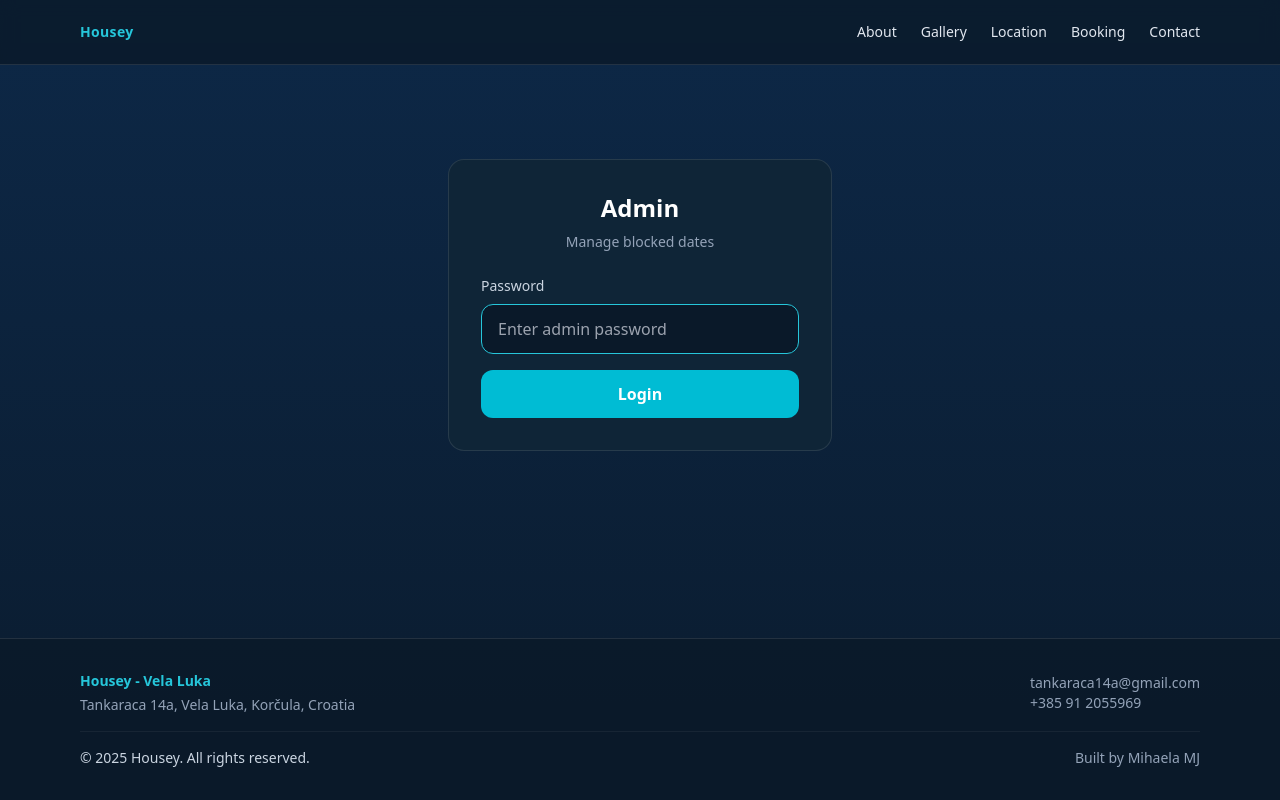
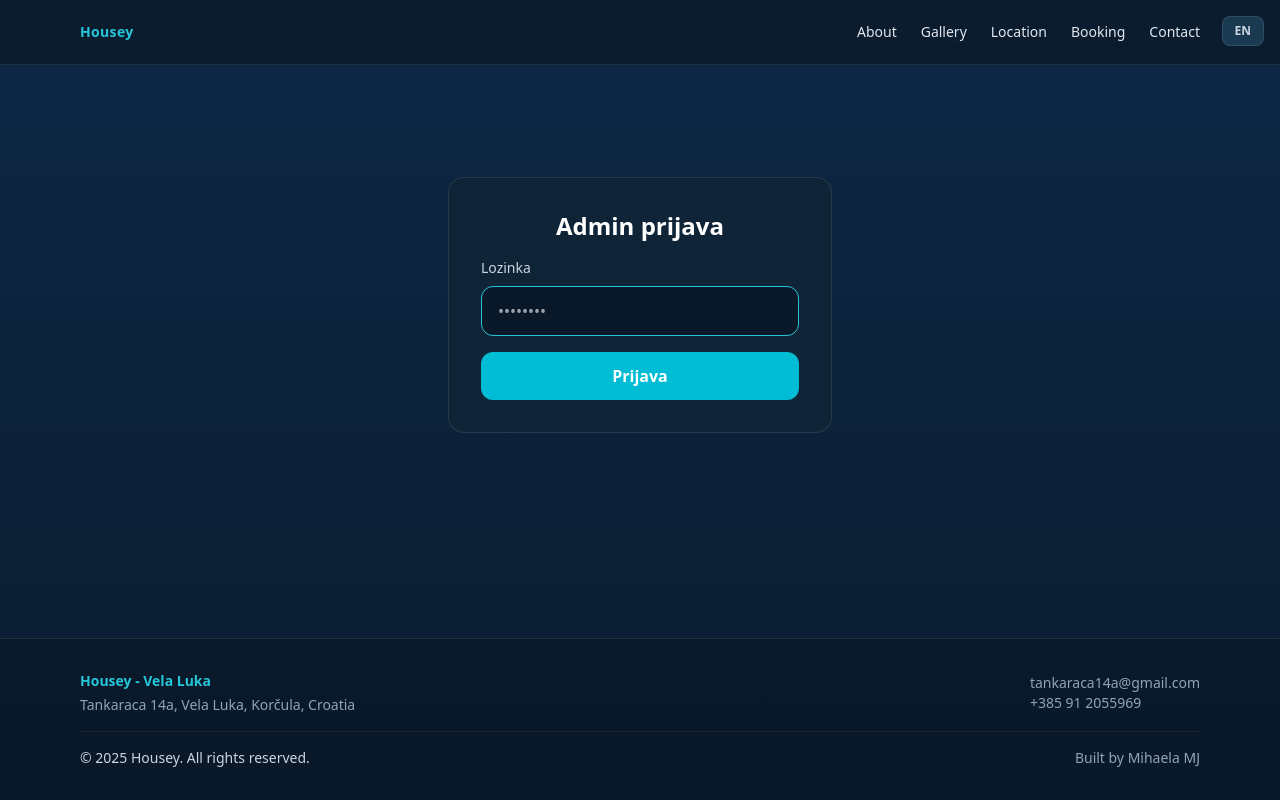
Before and after one commit to tankaraca14a/housey, a Next.js app: page /admin in a window 1280 px wide. Built offline with nearby package versions, Linux system fonts and the light colour scheme.

Commit message:
feat: add Croatian/English toggle to admin page

```diff
--- a/app/admin/page.tsx
+++ b/app/admin/page.tsx
@@ -8,17 +8,142 @@ function formatDate(year: number, month: number, day: number): string {
   return `${year}-${String(month + 1).padStart(2, "0")}-${String(day).padStart(2, "0")}`;
 }
 
-const MONTH_NAMES = [
+// ── Translations ──────────────────────────────────────────────────────────────
+interface Translations {
+  adminLogin: string;
+  password: string;
+  login: string;
+  wrongPassword: string;
+  blockedDates: string;
+  saveChanges: string;
+  saving: string;
+  changesSaved: string;
+  saveFailed: string;
+  clickToBlock: string;
+  previous: string;
+  next: string;
+  loading: string;
+  blocked: string;
+  available: string;
+  past: string;
+  monthNames: string[];
+  dayNames: string[];
+  bookings: string;
+  refresh: string;
+  noBookings: string;
+  loadingBookings: string;
+  checkIn: string;
+  checkOut: string;
+  guests: string;
+  message: string;
+  confirm: string;
+  decline: string;
+  confirmed: string;
+  declined: string;
+  pending: string;
+  confirming: string;
+  declining: string;
+  total: string;
+  pendingCount: string;
+  submitted: string;
+  logout: string;
+}
+
+const translations: Record<"hr" | "en", Translations> = {
+  hr: {
+    adminLogin: "Admin prijava",
+    password: "Lozinka",
+    login: "Prijava",
+    wrongPassword: "Pogrešna lozinka",
+    blockedDates: "Blokirani datumi",
+    saveChanges: "Spremi promjene",
+    saving: "Spremanje...",
+    changesSaved: "Promjene spremljene!",
+    saveFailed: "Spremanje nije uspjelo. Pokušajte ponovo.",
+    clickToBlock: "Kliknite datume za blokiranje/odblokiranje",
+    previous: "Prethodni",
+    next: "Sljedeći",
+    loading: "Učitavanje...",
+    blocked: "Blokirano",
+    available: "Dostupno",
+    past: "Prošlo",
+    monthNames: [
+      "Siječanj", "Veljača", "Ožujak", "Travanj", "Svibanj", "Lipanj",
+      "Srpanj", "Kolovoz", "Rujan", "Listopad", "Studeni", "Prosinac",
+    ],
+    dayNames: ["Pon", "Uto", "Sri", "Čet", "Pet", "Sub", "Ned"],
+    bookings: "Rezervacije",
+    refresh: "Osvježi",
+    noBookings: "Još nema rezervacija",
+    loadingBookings: "Učitavanje rezervacija...",
+    checkIn: "Dolazak",
+    checkOut: "Odlazak",
+    guests: "Gosti",
+    message: "Poruka",
+    confirm: "Potvrdi",
+    decline: "Odbij",
+    confirmed: "Potvrđeno",
+    declined: "Odbijeno",
+    pending: "Na čekanju",
+    confirming: "Potvrđivanje...",
+    declining: "Odbijanje...",
+    total: "ukupno",
+    pendingCount: "na čekanju",
+    submitted: "Poslano",
+    logout: "Odjava",
+  },
+  en: {
+    adminLogin: "Admin Login",
+    password: "Password",
+    login: "Login",
+    wrongPassword: "Wrong password",
+    blockedDates: "Blocked Dates",
+    saveChanges: "Save Changes",
+    saving: "Saving...",
+    changesSaved: "Changes saved!",
+    saveFailed: "Failed to save. Please try again.",
+    clickToBlock: "Click dates to block/unblock",
+    previous: "Previous",
+    next: "Next",
+    loading: "Loading...",
+    blocked: "Blocked",
+    available: "Available",
+    past: "Past",
+    monthNames: [
       "January", "February", "March", "April", "May", "June",
       "July", "August", "September", "October", "November", "December",
-];
-const DAY_NAMES = ["Mon", "Tue", "Wed", "Thu", "Fri", "Sat", "Sun"];
+    ],
+    dayNames: ["Mon", "Tue", "Wed", "Thu", "Fri", "Sat", "Sun"],
+    bookings: "Bookings",
+    refresh: "Refresh",
+    noBookings: "No bookings yet",
+    loadingBookings: "Loading bookings...",
+    checkIn: "Check-in",
+    checkOut: "Check-out",
+    guests: "Guests",
+    message: "Message",
+    confirm: "Confirm",
+    decline: "Decline",
+    confirmed: "Confirmed",
+    declined: "Declined",
+    pending: "Pending",
+    confirming: "Confirming...",
+    declining: "Declining...",
+    total: "total",
+    pendingCount: "pending",
+    submitted: "Submitted",
+    logout: "Logout",
+  },
+};
+
+type Lang = "hr" | "en";
 
 interface CalendarMonthProps {
   year: number;
   month: number;
   blockedDates: Set<string>;
   onToggle: (date: string) => void;
+  t: Translations;
 }
 
 interface Booking {
@@ -34,7 +159,7 @@ interface Booking {
   createdAt: string;
 }
 
-function CalendarMonth({ year, month, blockedDates, onToggle }: CalendarMonthProps) {
+function CalendarMonth({ year, month, blockedDates, onToggle, t }: CalendarMonthProps) {
   const today = new Date();
   today.setHours(0, 0, 0, 0);
 
@@ -50,10 +175,10 @@ function CalendarMonth({ year, month, blockedDates, onToggle }: CalendarMonthPro
   return (
     <div className="bg-surface-800 border border-white/10 rounded-2xl p-4 md:p-6">
       <h3 className="text-lg font-semibold text-white mb-4 text-center">
-        {MONTH_NAMES[month]} {year}
+        {t.monthNames[month]} {year}
       </h3>
       <div className="grid grid-cols-7 gap-1 mb-2">
-        {DAY_NAMES.map((d) => (
+        {t.dayNames.map((d) => (
           <div key={d} className="text-center text-xs font-medium text-slate-400 py-1">
             {d}
           </div>
@@ -90,34 +215,40 @@ function CalendarMonth({ year, month, blockedDates, onToggle }: CalendarMonthPro
   );
 }
 
-function StatusBadge({ status }: { status: Booking["status"] }) {
+function StatusBadge({ status, t }: { status: Booking["status"]; t: Translations }) {
   const classes = {
     pending: "bg-yellow-500/20 text-yellow-300 border border-yellow-500/40",
     confirmed: "bg-green-500/20 text-green-300 border border-green-500/40",
     declined: "bg-red-500/20 text-red-300 border border-red-500/40",
   };
+  const labels: Record<Booking["status"], string> = {
+    pending: t.pending,
+    confirmed: t.confirmed,
+    declined: t.declined,
+  };
   return (
     <span className={`inline-block px-2 py-0.5 rounded-full text-xs font-semibold ${classes[status]}`}>
-      {status.charAt(0).toUpperCase() + status.slice(1)}
+      {labels[status]}
     </span>
   );
 }
 
 export default function AdminPage() {
+  const [lang, setLang] = useState<Lang>("hr");
+  const t = translations[lang];
+
   const [authenticated, setAuthenticated] = useState(false);
   const [password, setPassword] = useState("");
   const [passwordError, setPasswordError] = useState("");
 
-  // Calendar state
   const [blockedDates, setBlockedDates] = useState<Set<string>>(new Set());
   const [saving, setSaving] = useState(false);
   const [saveMessage, setSaveMessage] = useState<{ type: "success" | "error"; text: string } | null>(null);
   const [loadingDates, setLoadingDates] = useState(false);
 
-  // Bookings state
   const [bookings, setBookings] = useState<Booking[]>([]);
   const [loadingBookings, setLoadingBookings] = useState(false);
-  const [bookingAction, setBookingAction] = useState<Record<string, boolean>>({});
+  const [bookingAction, setBookingAction] = useState<Record<string, "confirming" | "declining" | false>>({});
 
   const fetchBlockedDates = useCallback(async () => {
     setLoadingDates(true);
@@ -160,7 +291,7 @@ export default function AdminPage() {
       setAuthenticated(true);
       setPasswordError("");
     } else {
-      setPasswordError("Incorrect password.");
+      setPasswordError(t.wrongPassword);
     }
   };
 
@@ -191,17 +322,17 @@ export default function AdminPage() {
       if (!res.ok) {
         throw new Error("Failed to save");
       }
-      setSaveMessage({ type: "success", text: "Blocked dates saved successfully!" });
+      setSaveMessage({ type: "success", text: t.changesSaved });
       setTimeout(() => setSaveMessage(null), 3000);
     } catch {
-      setSaveMessage({ type: "error", text: "Failed to save. Please try again." });
+      setSaveMessage({ type: "error", text: t.saveFailed });
     } finally {
       setSaving(false);
     }
   };
 
   const handleConfirm = async (id: string) => {
-    setBookingAction((prev) => ({ ...prev, [id]: true }));
+    setBookingAction((prev) => ({ ...prev, [id]: "confirming" }));
     try {
       const res = await fetch(`/api/admin/bookings/${id}/confirm`, {
         method: "POST",
@@ -218,7 +349,7 @@ export default function AdminPage() {
   };
 
   const handleDecline = async (id: string) => {
-    setBookingAction((prev) => ({ ...prev, [id]: true }));
+    setBookingAction((prev) => ({ ...prev, [id]: "declining" }));
     try {
       const res = await fetch(`/api/admin/bookings/${id}/decline`, {
         method: "POST",
@@ -233,7 +364,16 @@ export default function AdminPage() {
     }
   };
 
-  // Generate 3 months starting from current month
+  const LangToggle = () => (
+    <button
+      onClick={() => setLang((l) => (l === "hr" ? "en" : "hr"))}
+      className="fixed top-4 right-4 z-50 px-3 py-1.5 text-xs font-bold bg-surface-700 hover:bg-surface-600 text-slate-300 border border-white/10 rounded-lg transition"
+      title={lang === "hr" ? "Switch to English" : "Prebaci na Hrvatski"}
+    >
+      {lang === "hr" ? "EN" : "HR"}
+    </button>
+  );
+
   const now = new Date();
   const months = [0, 1, 2].map((offset) => {
     const d = new Date(now.getFullYear(), now.getMonth() + offset, 1);
@@ -242,19 +382,20 @@ export default function AdminPage() {
 
   if (!authenticated) {
     return (
+      <>
+        <LangToggle />
         <div className="min-h-[60vh] flex items-center justify-center container py-16">
           <div className="bg-surface-800 border border-white/10 rounded-2xl p-8 w-full max-w-sm">
-          <h1 className="text-2xl font-bold text-white mb-2 text-center">Admin</h1>
-          <p className="text-slate-400 text-sm text-center mb-6">Manage blocked dates</p>
-          <form onSubmit={handleLogin} className="space-y-4">
+            <h1 className="text-2xl font-bold text-white mb-2 text-center">{t.adminLogin}</h1>
+            <form onSubmit={handleLogin} className="space-y-4 mt-4">
               <div>
-              <label className="block text-sm font-medium text-slate-300 mb-2">Password</label>
+                <label className="block text-sm font-medium text-slate-300 mb-2">{t.password}</label>
                 <input
                   type="password"
                   value={password}
                   onChange={(e) => setPassword(e.target.value)}
                   className="w-full px-4 py-3 bg-surface-900 border border-white/10 rounded-xl text-white focus:outline-none focus:border-brand-400 transition"
-                placeholder="Enter admin password"
+                  placeholder="••••••••"
                   autoFocus
                 />
                 {passwordError && (
@@ -265,11 +406,12 @@ export default function AdminPage() {
                 type="submit"
                 className="w-full py-3 bg-brand-500 hover:bg-brand-400 text-white font-semibold rounded-xl transition"
               >
-              Login
+                {t.login}
               </button>
             </form>
           </div>
         </div>
+      </>
     );
   }
 
@@ -277,16 +419,18 @@ export default function AdminPage() {
   const otherBookings = bookings.filter((b) => b.status !== "pending");
 
   return (
+    <>
+      <LangToggle />
       <div className="container py-16">
         <div className="max-w-5xl mx-auto">
 
           {/* ── Calendar Section ── */}
           <div className="flex flex-col sm:flex-row items-start sm:items-center justify-between gap-4 mb-10">
             <div>
-            <h1 className="text-4xl font-bold text-white">Admin — Blocked Dates</h1>
-            <p className="text-slate-400 mt-1">Click a date to block/unblock it. Blocked dates appear in red.</p>
+              <h1 className="text-4xl font-bold text-white">Admin — {t.blockedDates}</h1>
+              <p className="text-slate-400 mt-1">{t.clickToBlock}</p>
             </div>
-          <div className="flex items-center gap-3">
+            <div className="flex items-center gap-3 mr-12">
               {saveMessage && (
                 <span
                   className={`text-sm font-medium ${
@@ -301,13 +445,19 @@ export default function AdminPage() {
                 disabled={saving}
                 className="px-6 py-3 bg-brand-500 hover:bg-brand-400 text-white font-semibold rounded-xl transition disabled:opacity-50 whitespace-nowrap"
               >
-              {saving ? "Saving..." : "Save Changes"}
+                {saving ? t.saving : t.saveChanges}
+              </button>
+              <button
+                onClick={() => setAuthenticated(false)}
+                className="px-4 py-3 bg-surface-700 hover:bg-surface-600 text-slate-300 font-semibold rounded-xl transition border border-white/10 whitespace-nowrap"
+              >
+                {t.logout}
               </button>
             </div>
           </div>
 
           {loadingDates ? (
-          <div className="text-center text-slate-400 py-16">Loading...</div>
+            <div className="text-center text-slate-400 py-16">{t.loading}</div>
           ) : (
             <div className="grid grid-cols-1 md:grid-cols-3 gap-6">
               {months.map(({ year, month }) => (
@@ -317,6 +467,7 @@ export default function AdminPage() {
                   month={month}
                   blockedDates={blockedDates}
                   onToggle={toggleDate}
+                  t={t}
                 />
               ))}
             </div>
@@ -325,49 +476,58 @@ export default function AdminPage() {
           <div className="mt-8 flex items-center gap-6 text-sm text-slate-400">
             <div className="flex items-center gap-2">
               <div className="w-4 h-4 rounded bg-red-500/80" />
-            <span>Blocked</span>
+              <span>{t.blocked}</span>
             </div>
             <div className="flex items-center gap-2">
               <div className="w-4 h-4 rounded bg-surface-700 border border-white/10" />
-            <span>Available</span>
+              <span>{t.available}</span>
             </div>
             <div className="flex items-center gap-2">
               <div className="w-4 h-4 rounded bg-surface-900" />
-            <span>Past</span>
+              <span>{t.past}</span>
             </div>
           </div>
 
           <p className="mt-4 text-xs text-slate-500">
-          {blockedDates.size} date{blockedDates.size !== 1 ? "s" : ""} currently blocked.
+            {blockedDates.size}{" "}
+            {lang === "hr"
+              ? `datum${blockedDates.size === 1 ? "" : "a"} trenutno blokirano`
+              : `date${blockedDates.size !== 1 ? "s" : ""} currently blocked`}
           </p>
 
           {/* ── Bookings Section ── */}
           <div className="mt-16">
             <div className="flex items-center justify-between mb-6">
               <div>
-              <h2 className="text-3xl font-bold text-white">Bookings</h2>
+                <h2 className="text-3xl font-bold text-white">{t.bookings}</h2>
                 <p className="text-slate-400 mt-1">
-                {bookings.length} total · {pendingBookings.length} pending
+                  {bookings.length} {t.total} · {pendingBookings.length} {t.pendingCount}
                 </p>
               </div>
               <button
                 onClick={fetchBookings}
                 className="px-4 py-2 text-sm bg-surface-700 hover:bg-surface-600 text-slate-300 rounded-xl transition border border-white/10"
               >
-              Refresh
+                {t.refresh}
               </button>
             </div>
 
             {loadingBookings ? (
-            <div className="text-center text-slate-400 py-16">Loading bookings...</div>
+              <div className="text-center text-slate-400 py-16">{t.loadingBookings}</div>
             ) : bookings.length === 0 ? (
               <div className="bg-surface-800 border border-white/10 rounded-2xl p-12 text-center">
-              <p className="text-slate-400 text-lg">No bookings yet.</p>
+                <p className="text-slate-400 text-lg">{t.noBookings}</p>
               </div>
             ) : (
               <div className="space-y-4">
-              {/* Pending bookings first */}
-              {[...pendingBookings, ...otherBookings].map((booking) => (
+                {[...pendingBookings, ...otherBookings].map((booking) => {
+                  const action = bookingAction[booking.id];
+                  const numGuests = Number(booking.guests);
+                  const guestLabel =
+                    lang === "hr"
+                      ? `${numGuests} gost${numGuests === 1 ? "" : "a"}`
+                      : `${numGuests} guest${numGuests !== 1 ? "s" : ""}`;
+                  return (
                     <div
                       key={booking.id}
                       className="bg-surface-800 border border-white/10 rounded-2xl p-6"
@@ -376,7 +536,7 @@ export default function AdminPage() {
                         <div className="flex-1 min-w-0">
                           <div className="flex items-center gap-3 mb-3">
                             <h3 className="text-lg font-semibold text-white truncate">{booking.name}</h3>
-                        <StatusBadge status={booking.status} />
+                            <StatusBadge status={booking.status} t={t} />
                           </div>
 
                           <div className="grid grid-cols-1 sm:grid-cols-2 gap-x-8 gap-y-1.5 text-sm">
@@ -396,27 +556,42 @@ export default function AdminPage() {
                             <div className="flex items-center gap-2 text-slate-300">
                               <span className="text-slate-500">📅</span>
                               <span>
-                            {booking.checkIn} → {booking.checkOut}
+                                <span className="text-slate-500 mr-1">{t.checkIn}:</span>
+                                {booking.checkIn}
+                              </span>
+                            </div>
+                            <div className="flex items-center gap-2 text-slate-300">
+                              <span className="text-slate-500">📅</span>
+                              <span>
+                                <span className="text-slate-500 mr-1">{t.checkOut}:</span>
+                                {booking.checkOut}
                               </span>
                             </div>
                             <div className="flex items-center gap-2 text-slate-300">
                               <span className="text-slate-500">👥</span>
-                          <span>{booking.guests} guest{Number(booking.guests) !== 1 ? "s" : ""}</span>
+                              <span>{guestLabel}</span>
                             </div>
                           </div>
 
                           {booking.message && (
                             <div className="mt-3 p-3 bg-surface-900 rounded-xl text-sm text-slate-400 border border-white/5">
-                          <span className="text-slate-500 text-xs uppercase tracking-wider">Message: </span>
+                              <span className="text-slate-500 text-xs uppercase tracking-wider">{t.message}: </span>
                               {booking.message}
                             </div>
                           )}
 
                           <p className="mt-3 text-xs text-slate-600">
-                        Submitted {new Date(booking.createdAt).toLocaleString("en-GB", {
-                          day: "2-digit", month: "short", year: "numeric",
-                          hour: "2-digit", minute: "2-digit",
-                        })}
+                            {t.submitted}{" "}
+                            {new Date(booking.createdAt).toLocaleString(
+                              lang === "hr" ? "hr-HR" : "en-GB",
+                              {
+                                day: "2-digit",
+                                month: "short",
+                                year: "numeric",
+                                hour: "2-digit",
+                                minute: "2-digit",
+                              }
+                            )}
                           </p>
                         </div>
 
@@ -424,28 +599,30 @@ export default function AdminPage() {
                           <div className="flex flex-row sm:flex-col gap-2 shrink-0">
                             <button
                               onClick={() => handleConfirm(booking.id)}
-                          disabled={bookingAction[booking.id]}
+                              disabled={!!action}
                               className="px-4 py-2 bg-green-600 hover:bg-green-500 text-white text-sm font-semibold rounded-xl transition disabled:opacity-50 whitespace-nowrap"
                             >
-                          {bookingAction[booking.id] ? "..." : "✓ Confirm"}
+                              {action === "confirming" ? t.confirming : `✓ ${t.confirm}`}
                             </button>
                             <button
                               onClick={() => handleDecline(booking.id)}
-                          disabled={bookingAction[booking.id]}
+                              disabled={!!action}
                               className="px-4 py-2 bg-red-600 hover:bg-red-500 text-white text-sm font-semibold rounded-xl transition disabled:opacity-50 whitespace-nowrap"
                             >
-                          {bookingAction[booking.id] ? "..." : "✗ Decline"}
+                              {action === "declining" ? t.declining : `✗ ${t.decline}`}
                             </button>
                           </div>
                         )}
                       </div>
                     </div>
-              ))}
+                  );
+                })}
               </div>
             )}
           </div>
 
         </div>
       </div>
+    </>
   );
 }
```
Lines whose indentation alone changed are shown as unchanged.
